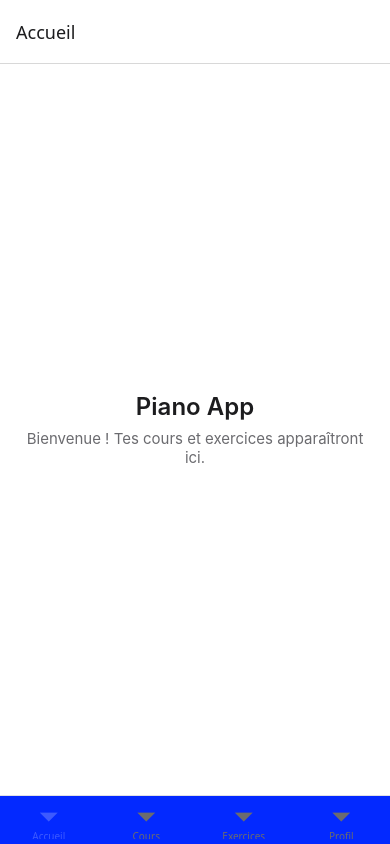
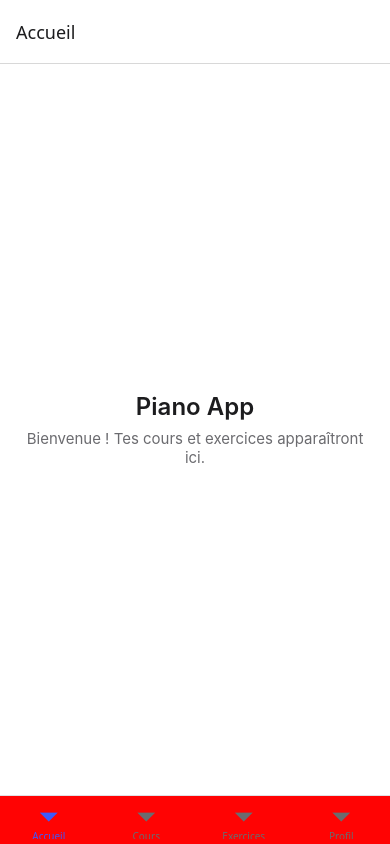
Before and after one commit to sescousse/Chord-app-V2, a React Native app: screen /Home in a window 390 px wide. Built offline with nearby package versions, Linux system fonts and the light colour scheme.

Commit message:
nouvelle couleur

```diff
--- a/src/theme/colors.ts
+++ b/src/theme/colors.ts
@@ -10,6 +10,6 @@ export const colors = {
 
 // Style de la barre de navigation du bas (tab bar).
 export const tabBar = {
-  backgroundColor: '#0329ff',
+  backgroundColor: '#ff0303',
   borderTopColor: colors.border,
 };
```
